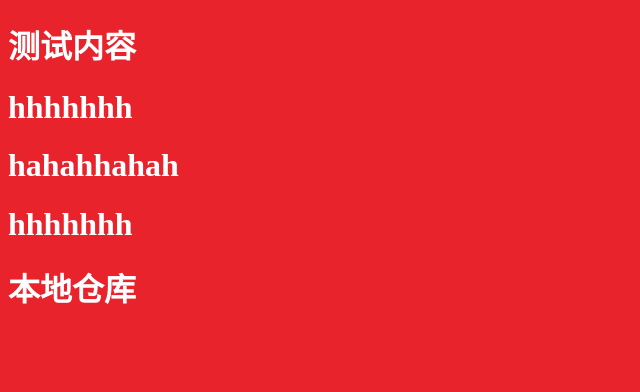
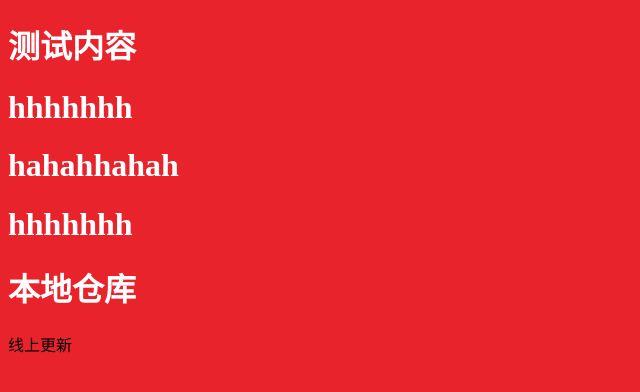
Before and after one commit to wusilu/git-demo, a website: page src/index.html in a window 1280 px wide. Shown: the full height of the page, 0-640 px from the left. Drawn offline with nearby package versions, Linux system fonts and the light colour scheme; files that its build step writes are made by us from their sources.

Commit message:
我在线上更新文件

```diff
--- a/src/index.html
+++ b/src/index.html
@@ -12,6 +12,6 @@
 	<h1>hahahhahah</h1>
 	<h1>hhhhhhh</h1>
 	<h1>本地仓库</h1>
-
+<span>线上更新</span>
 </body>
 </html>
```
